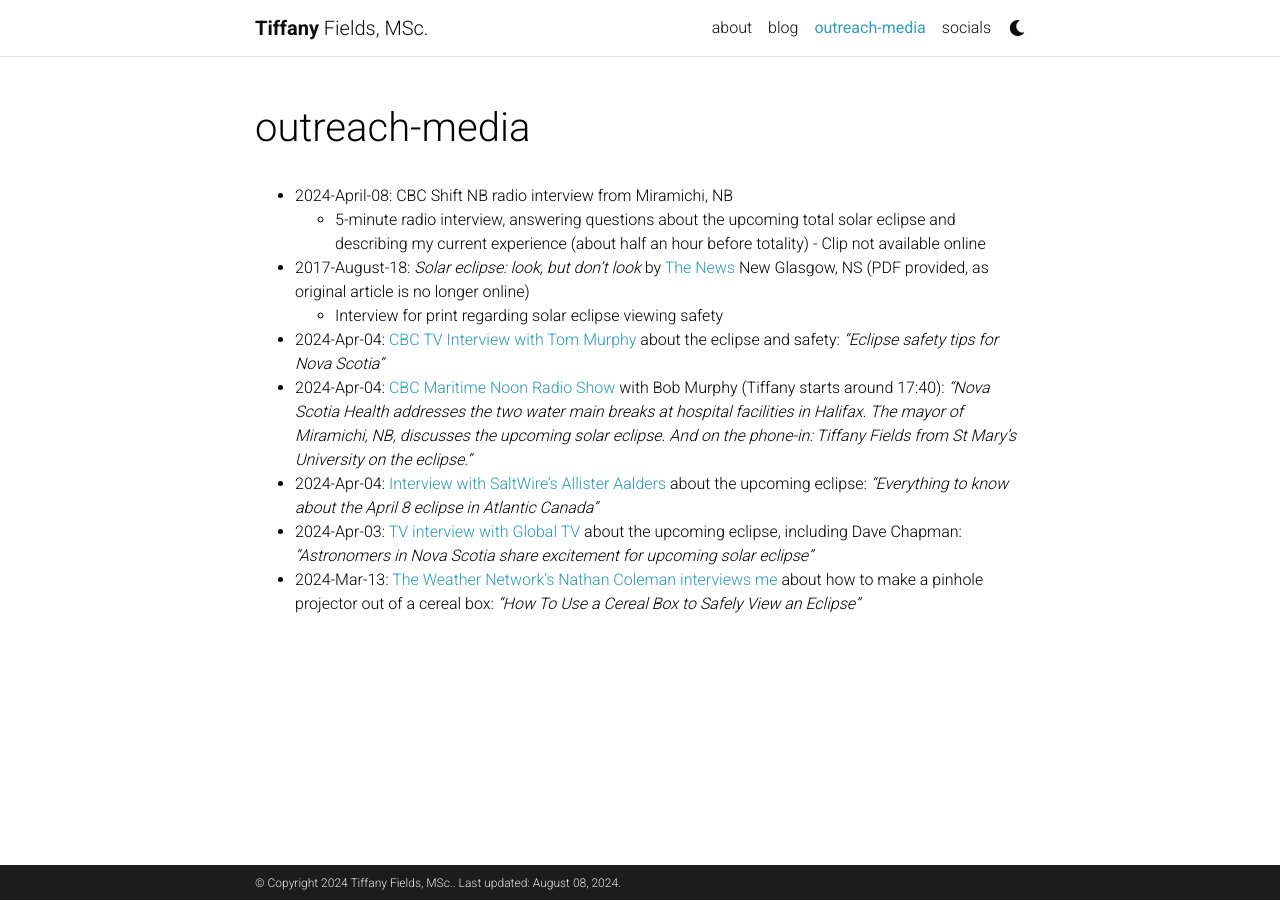
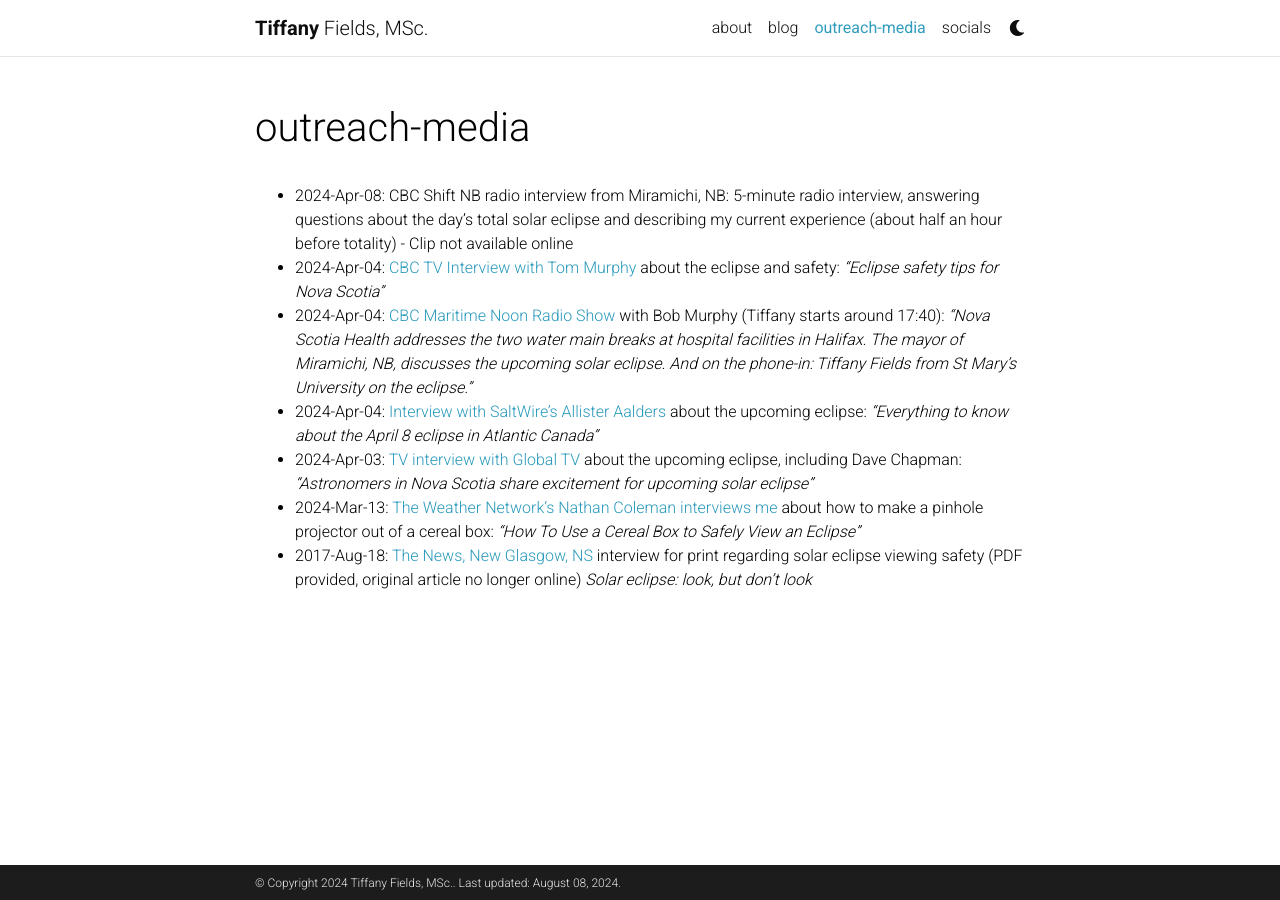
Before and after one commit to tiffzny/tiffzny.github.io, a Jekyll site: the page built from _pages/outreach and media.md, in a window 1280 px wide. Built offline with Jekyll 4.4.1, drawn with Linux system fonts in a browser that asks for light colours; comment, search, counter and statistics services are not loaded; a style sheet for code colours, icons or effects is not loaded.

Commit message:
outreach update

```diff
--- a/_pages/outreach and media.md
+++ b/_pages/outreach and media.md
@@ -15,14 +15,10 @@ social: true  # includes social icons at the bottom of the page
 nav: true
 ---
 
-* 2024-April-08: CBC Shift NB radio interview from Miramichi, NB
-	* 5-minute radio interview, answering questions about the upcoming total solar eclipse and describing my current experience (about half an hour before totality) - Clip not available online
-* 2017-August-18: *Solar eclipse: look, but don't look* by [The News](article-pdfs/2017-Aug-18-TheNews-Eclipse.pdf) New Glasgow, NS (PDF provided, as original article is no longer online)
-	* Interview for print regarding solar eclipse viewing safety
-
-
+* 2024-Apr-08: CBC Shift NB radio interview from Miramichi, NB: 5-minute radio interview, answering questions about the day's total solar eclipse and describing my current experience (about half an hour before totality) - Clip not available online
 * 2024-Apr-04: [CBC TV Interview with Tom Murphy](https://www.cbc.ca/player/play/1.7164219) about the eclipse and safety: *"Eclipse safety tips for Nova Scotia"*
 * 2024-Apr-04: [CBC Maritime Noon Radio Show](https://www.cbc.ca/listen/live-radio/1-38-maritime-noon/clip/16053741-nova-scotia-health-addresses-two-water-main-breaks) with Bob Murphy (Tiffany starts around 17:40): *"Nova Scotia Health addresses the two water main breaks at hospital facilities in Halifax. The mayor of Miramichi, NB, discusses the upcoming solar eclipse. And on the phone-in: Tiffany Fields from St Mary's University on the eclipse."*
 * 2024-Apr-04: [Interview with SaltWire's Allister Aalders](https://www.youtube.com/watch?v=YOBAIufdkmA) about the upcoming eclipse: *"Everything to know about the April 8 eclipse in Atlantic Canada"*
 * 2024-Apr-03: [TV interview with Global TV](https://globalnews.ca/video/10401086/astronomers-in-nova-scotia-share-excitement-for-upcoming-solar-eclipse/) about the upcoming eclipse, including Dave Chapman: *"Astronomers in Nova Scotia share excitement for upcoming solar eclipse"*
 * 2024-Mar-13: [The Weather Network's Nathan Coleman interviews me](https://youtu.be/00eZarNgknM?si=f-tI8vGoRbjZ1iar) about how to make a pinhole projector out of a cereal box: *"How To Use a Cereal Box to Safely View an Eclipse"*
+* 2017-Aug-18: [The News, New Glasgow, NS ](assets/article-pdfs/2017-Aug-18-TheNews-Eclipse.pdf) interview for print regarding solar eclipse viewing safety (PDF provided, original article no longer online) *Solar eclipse: look, but don't look*
```
